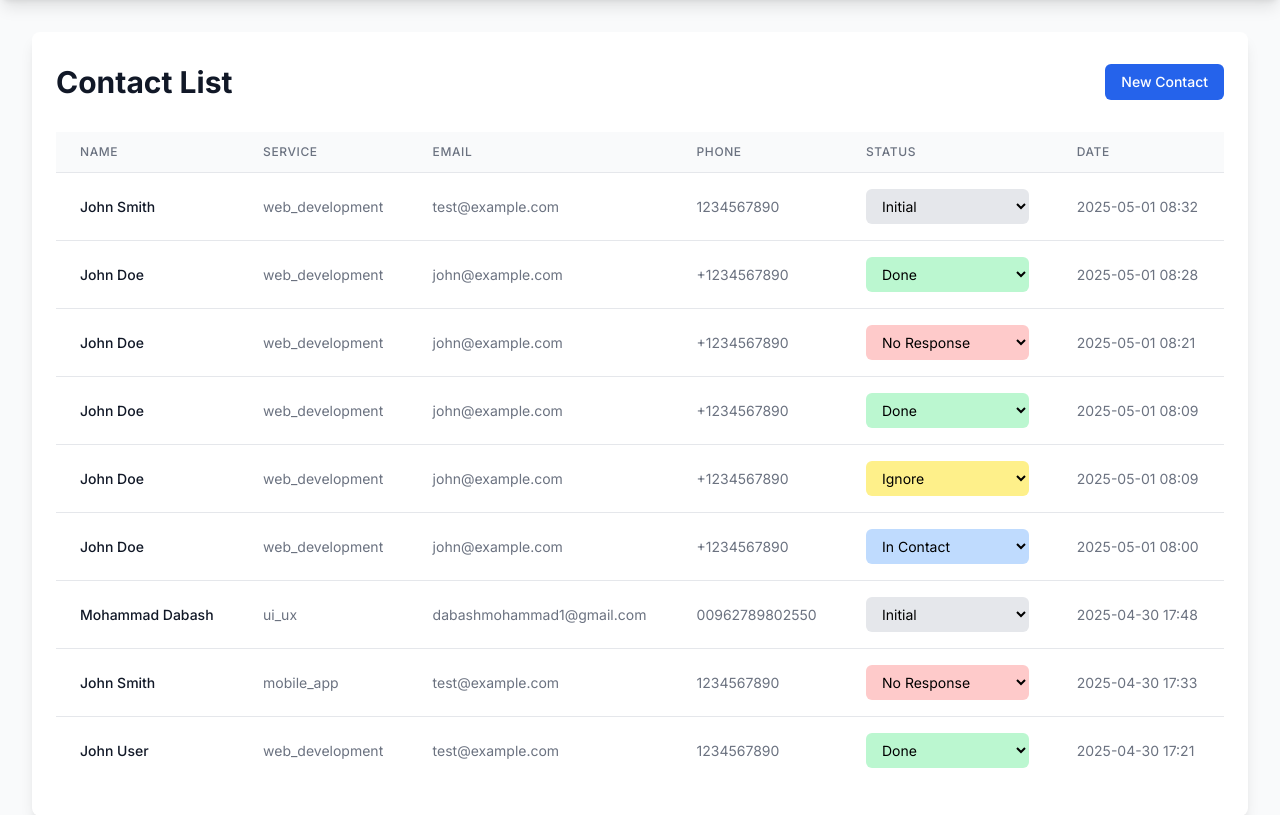
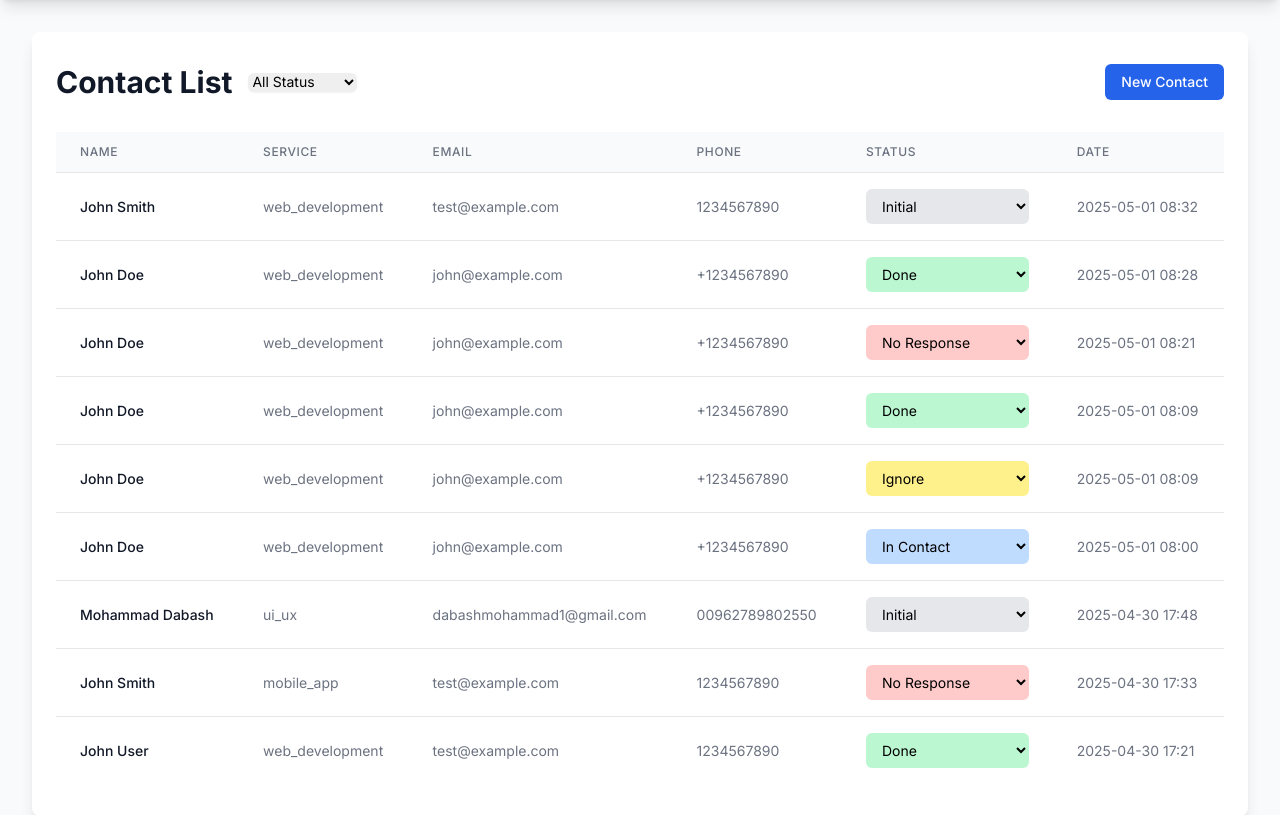
Before and after one commit to A-ideaa/Contact-Us-System, a Django app: page / in a window 1280 px wide. Shown: the part 64-879 px from the top of the page. Run offline with Django 5.2, Linux system fonts and the light colour scheme; data comes from the database, SQL or seed files in the repository; both versions use the stored data as it was after the commit; some libraries are stand-ins or nearby versions.

Commit message:
Adding filter to the UI in order to show the requests based on the status value

```diff
--- a/contacts/templates/contacts/index.html
+++ b/contacts/templates/contacts/index.html
@@ -4,7 +4,22 @@
 <div class="bg-white shadow-lg rounded-lg overflow-hidden">
     <div class="px-6 py-8">
         <div class="flex justify-between items-center mb-8">
-            <h1 class="text-3xl font-bold text-gray-900">Contact List</h1>
+            <div class="flex items-center space-x-4">
+                <h1 class="text-3xl font-bold text-gray-900">Contact List</h1>
+                <!-- Status Filter Dropdown -->
+                <form method="get" class="flex items-center space-x-2">
+                    <select name="status"
+                            onchange="this.form.submit()"
+                            class="form-select rounded-md border-gray-300 shadow-sm focus:border-blue-500 focus:ring-blue-500 text-sm">
+                        <option value="">All Status</option>
+                        {% for status_value, status_label in status_choices %}
+                            <option value="{{ status_value }}" {% if current_status == status_value %}selected{% endif %}>
+                                {{ status_label }}
+                            </option>
+                        {% endfor %}
+                    </select>
+                </form>
+            </div>
             <a href="{% url 'contact' %}" class="bg-blue-600 text-white px-4 py-2 rounded-md text-sm font-medium hover:bg-blue-700 transition duration-150 ease-in-out">
                 New Contact
             </a>
--- a/contacts/views.py
+++ b/contacts/views.py
@@ -6,8 +6,22 @@ from .models import Contact
 from .forms import ContactForm
 
 def index(request):
+    status_filter = request.GET.get('status', '')  # Get status from query parameters
     contacts = Contact.objects.all()
-    return render(request, 'contacts/index.html', {'contacts': contacts})
+
+    # Apply status filter if provided
+    if status_filter:
+        contacts = contacts.filter(serving_status=status_filter)
+
+    # Get all possible status choices for the filter dropdown
+    status_choices = Contact.STATUS_CHOICES
+
+    context = {
+        'contacts': contacts,
+        'status_choices': status_choices,
+        'current_status': status_filter
+    }
+    return render(request, 'contacts/index.html', context)
 
 def contact(request):
     if request.method == 'POST':
```
Also changed, not shown: db.sqlite3.
